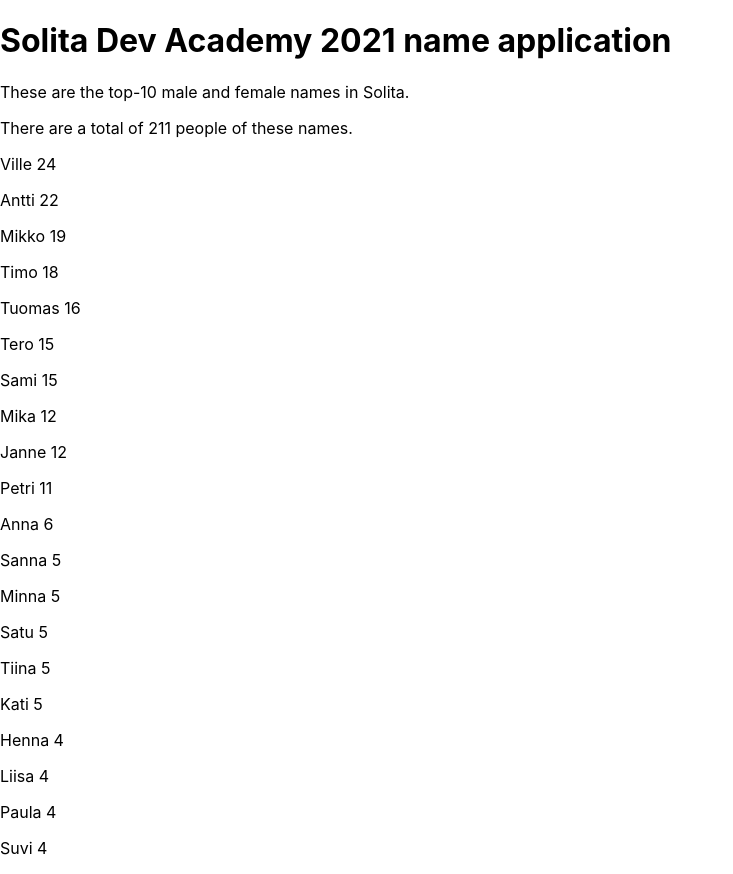
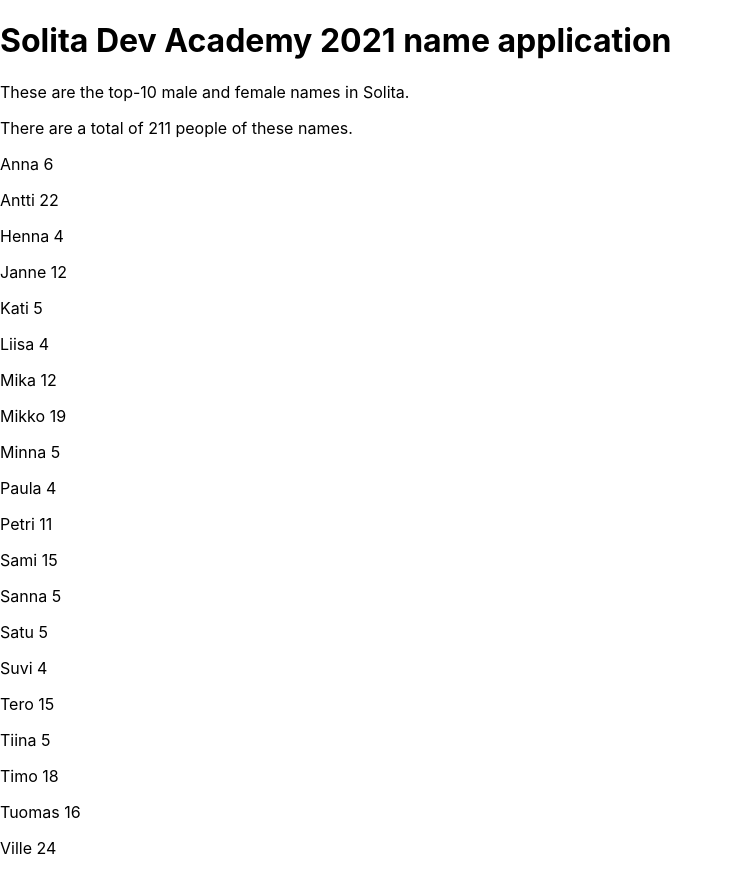
Before and after one commit to Elhefes/name-application, a React (Create React App) app: page / in a window 1280 px wide. Shown: the whole page, without its empty margins (0-733 px from the left). Built offline with nearby package versions, Linux system fonts and the light colour scheme.

Commit message:
sort names alphabetically

```diff
--- a/src/App.js
+++ b/src/App.js
@@ -6,13 +6,14 @@
 
 function App() {
   const names = data.names
-  const biggestAmountFirst = (a, b) => b.amount - a.amount
+  const mostPopularFirst = (a, b) => b.amount - a.amount
+  const alphabetically = (a, b) => a.name.localeCompare(b.name)
 
   return (
     <div>
       <Header/>
       <Total names={names}/>
-      {names.sort(biggestAmountFirst).map((name, index) =>
+      {names.sort(alphabetically).map((name, index) =>
         <Name
           key={index}
           name={name.name}
```
Also changed, not shown: 1 other file (tests, documents, lock files or other folders).
